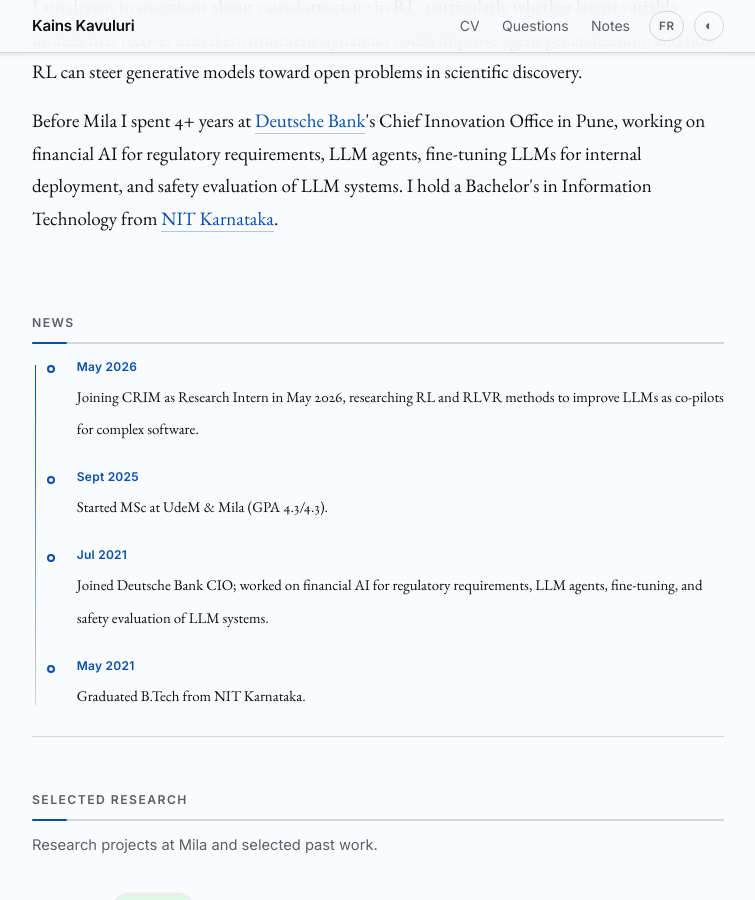
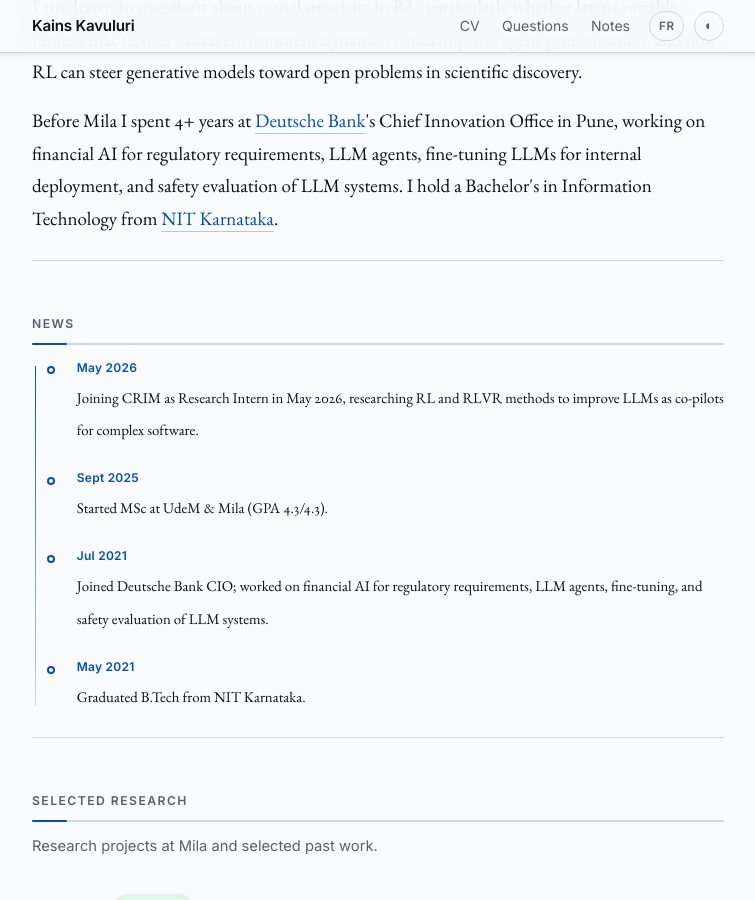
Before and after one commit to kainsk1/kainsk1.github.io, a Jekyll site: the page built from index.html, in a window 1280 px wide and 900 px high, scrolled down 579 px. Shown: the whole window, without its empty margins (262-1017 px from the left). Built offline with Jekyll 4.4.1, drawn with Linux system fonts in a browser that asks for light colours; the list of posts is cut into pages by our own code.

Commit message:
update section divider

```diff
--- a/index.html
+++ b/index.html
@@ -33,7 +33,7 @@ title: Kains Kavuluri
   </div>
   </section>
 
-  <section-divider></section-divider>
+  <div class="section-divider"></div>
   <section id="news" class="page-section" data-nav-id="about">
   <h2 class="section-heading animate-in delay-3" data-i18n="home.news">News</h2>
   <div class="timeline animate-in delay-3">
```
